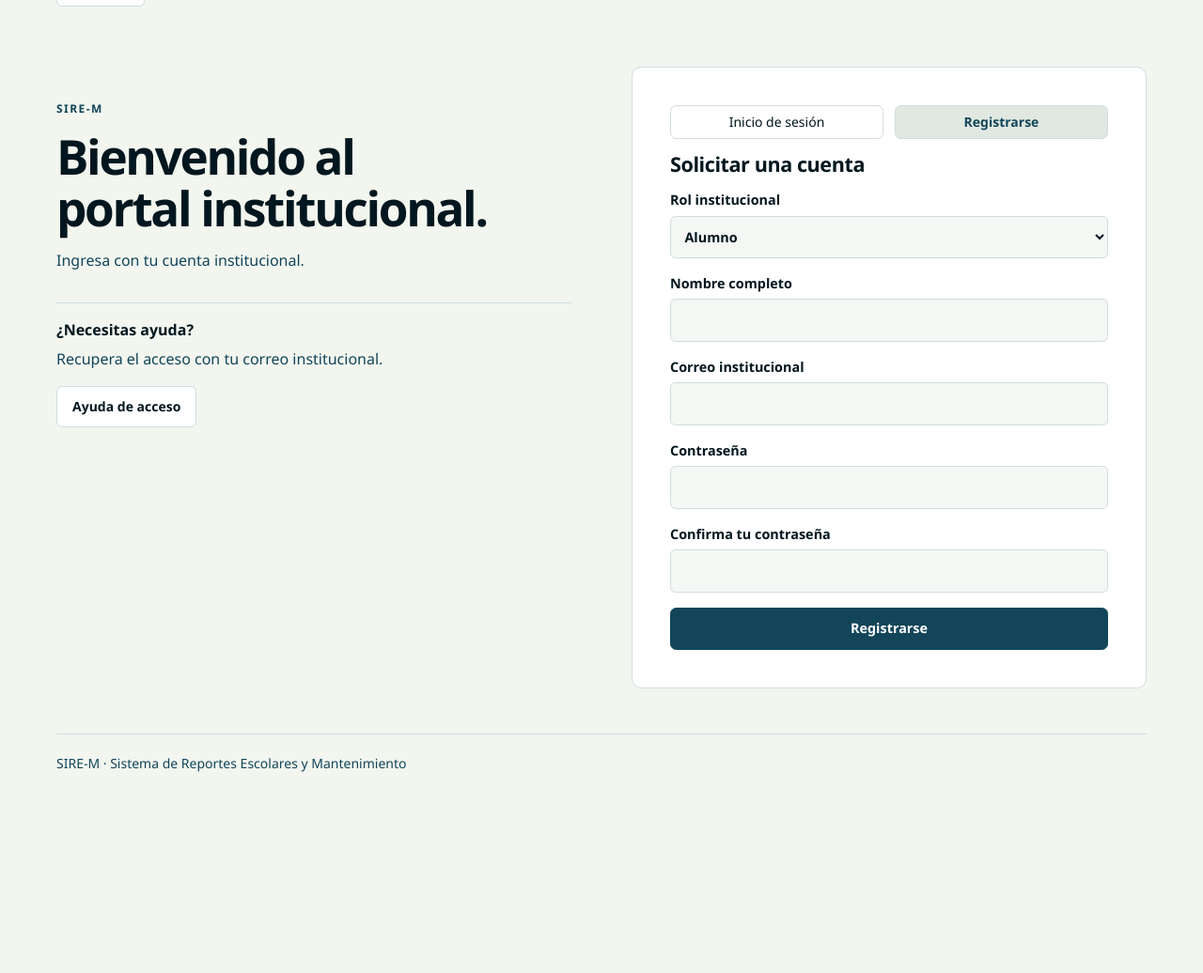
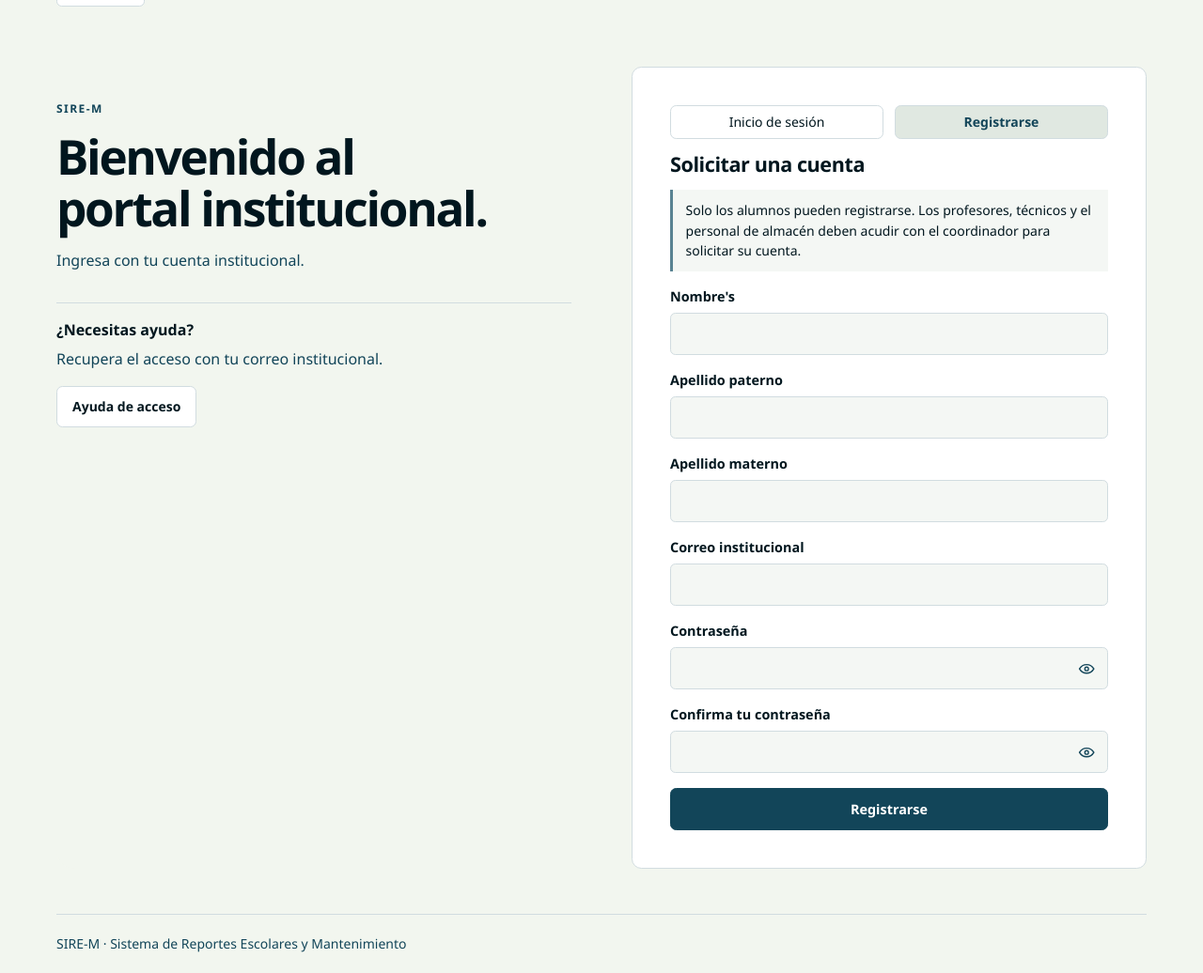
Before and after one commit to Celic78/SISTEMA-DE-ALMACEN, a Laravel app: page /registro in a window 1280 px wide. Shown: the part 148-1184 px from the top of the page at 94% size. Before the commit the page ends 970 px from the top, so only its background shows below. Run offline with Laravel 12, Linux system fonts and the light colour scheme.

Commit message:
Actualiza el formulario de registro de alumnos

```diff
--- a/public/mantresc-theme.js
+++ b/public/mantresc-theme.js
@@ -30,9 +30,7 @@
 })();
 
 document.addEventListener('DOMContentLoaded', () => {
-    const toggle = document.querySelector('[data-password-toggle]');
-    if (!toggle) return;
-
+    document.querySelectorAll('[data-password-toggle]').forEach((toggle) => {
         const input = document.getElementById(toggle.getAttribute('aria-controls'));
         if (!input) return;
 
@@ -43,3 +41,4 @@ document.addEventListener('DOMContentLoaded', () => {
             toggle.setAttribute('aria-pressed', String(visible));
         });
     });
+});
--- a/public/mantresc.css
+++ b/public/mantresc.css
@@ -474,7 +474,15 @@ nav a[aria-current="page"] { background: var(--active); color: var(--active-text
     .workspace-sidebar { gap: .9rem; }
 }
 
-.login-form #access-password {
+.registration-notice {
+    margin: 0 0 1rem;
+    padding: .7rem .85rem;
+    border-inline-start: 3px solid var(--accent);
+    background: var(--input-fill);
+    color: var(--ink);
+    font-size: .875rem;
+}
+.site-access .password-field input {
     padding-inline-end: 3rem;
 }
 .password-toggle {
--- a/resources/views/auth/login.blade.php
+++ b/resources/views/auth/login.blade.php
@@ -47,21 +47,21 @@
             </nav>
         @endif
         <h1 id="access-title">{{ $titulo }}</h1>
+        @if ($registro)
+            <p class="registration-notice">Solo los alumnos pueden registrarse. Los profesores, técnicos y el personal de almacén deben acudir con el coordinador para solicitar su cuenta.</p>
+        @endif
         @if (session('status'))
             <p class="form-message" role="status">{{ session('status') }}</p>
         @endif
-        <form method="POST" action="{{ route($destino) }}" @if (request()->routeIs('login')) class="login-form" @endif>
+        <form method="POST" action="{{ route($destino) }}">
             @csrf
             @if ($restablecer)
                 <input type="hidden" name="token" value="{{ request()->route('token') }}">
             @endif
             @if ($registro)
-                <label>Rol institucional
-                    <select name="rol" required>
-                        <option value="alumno">Alumno</option>
-                    </select>
-                </label>
-                <label>Nombre completo <input name="name" value="{{ old('name') }}" autocomplete="name" required></label>
+                <label>Nombre's <input name="nombres" value="{{ old('nombres') }}" autocomplete="given-name" maxlength="100" required></label>
+                <label>Apellido paterno <input name="apellido_paterno" value="{{ old('apellido_paterno') }}" autocomplete="section-paterno family-name" maxlength="76" required></label>
+                <label>Apellido materno <input name="apellido_materno" value="{{ old('apellido_materno') }}" autocomplete="section-materno family-name" maxlength="76" required></label>
             @endif
             <label>Correo institucional <input type="text" inputmode="email" name="email" value="{{ old('email', $restablecer ? request()->query('email') : '') }}" autocomplete="email" required></label>
             @unless ($recuperacion)
@@ -69,19 +69,16 @@
                     <label for="access-password">Contraseña
                         <input id="access-password" type="password" name="password" autocomplete="{{ $registro || $restablecer ? 'new-password' : 'current-password' }}" required>
                     </label>
-                    @if (request()->routeIs('login'))
-                        <button type="button" class="password-toggle" data-password-toggle aria-controls="access-password" aria-label="Mostrar contraseña" aria-pressed="false" hidden>
-                            <svg viewBox="0 0 24 24" fill="none" stroke="currentColor" stroke-width="1.8" stroke-linecap="round" stroke-linejoin="round" aria-hidden="true">
-                                <path d="M2 12s3.5-6 10-6 10 6 10 6-3.5 6-10 6-10-6-10-6Z"/>
-                                <circle cx="12" cy="12" r="2.5"/>
-                                <path class="password-toggle-slash" d="m3 3 18 18"/>
-                            </svg>
-                        </button>
-                    @endif
+                    @include('partials.password-toggle', ['campo' => 'access-password', 'etiqueta' => 'Mostrar contraseña'])
                 </div>
             @endunless
             @if ($registro || $restablecer)
-                <label>Confirma tu contraseña <input type="password" name="password_confirmation" autocomplete="new-password" required></label>
+                <div class="password-field">
+                    <label for="access-password-confirmation">Confirma tu contraseña
+                        <input id="access-password-confirmation" type="password" name="password_confirmation" autocomplete="new-password" required>
+                    </label>
+                    @include('partials.password-toggle', ['campo' => 'access-password-confirmation', 'etiqueta' => 'Mostrar confirmación de contraseña'])
+                </div>
             @endif
             @if (request()->routeIs('login'))
                 <p class="mb-4"><a href="{{ route('password.request') }}">¿Olvidaste tu contraseña?</a></p>
--- /dev/null
+++ b/resources/views/partials/password-toggle.blade.php
@@ -0,0 +1,7 @@
+<button type="button" class="password-toggle" data-password-toggle aria-controls="{{ $campo }}" aria-label="{{ $etiqueta }}" aria-pressed="false" hidden>
+    <svg viewBox="0 0 24 24" fill="none" stroke="currentColor" stroke-width="1.8" stroke-linecap="round" stroke-linejoin="round" aria-hidden="true">
+        <path d="M2 12s3.5-6 10-6 10 6 10 6-3.5 6-10 6-10-6-10-6Z"/>
+        <circle cx="12" cy="12" r="2.5"/>
+        <path class="password-toggle-slash" d="m3 3 18 18"/>
+    </svg>
+</button>
```
Also changed, not shown: app/Controllers/AuthController.php (+13 -7 lines), tests/Feature/ExampleTest.php (+30 -16 lines). Lines whose indentation alone changed are shown as unchanged.
